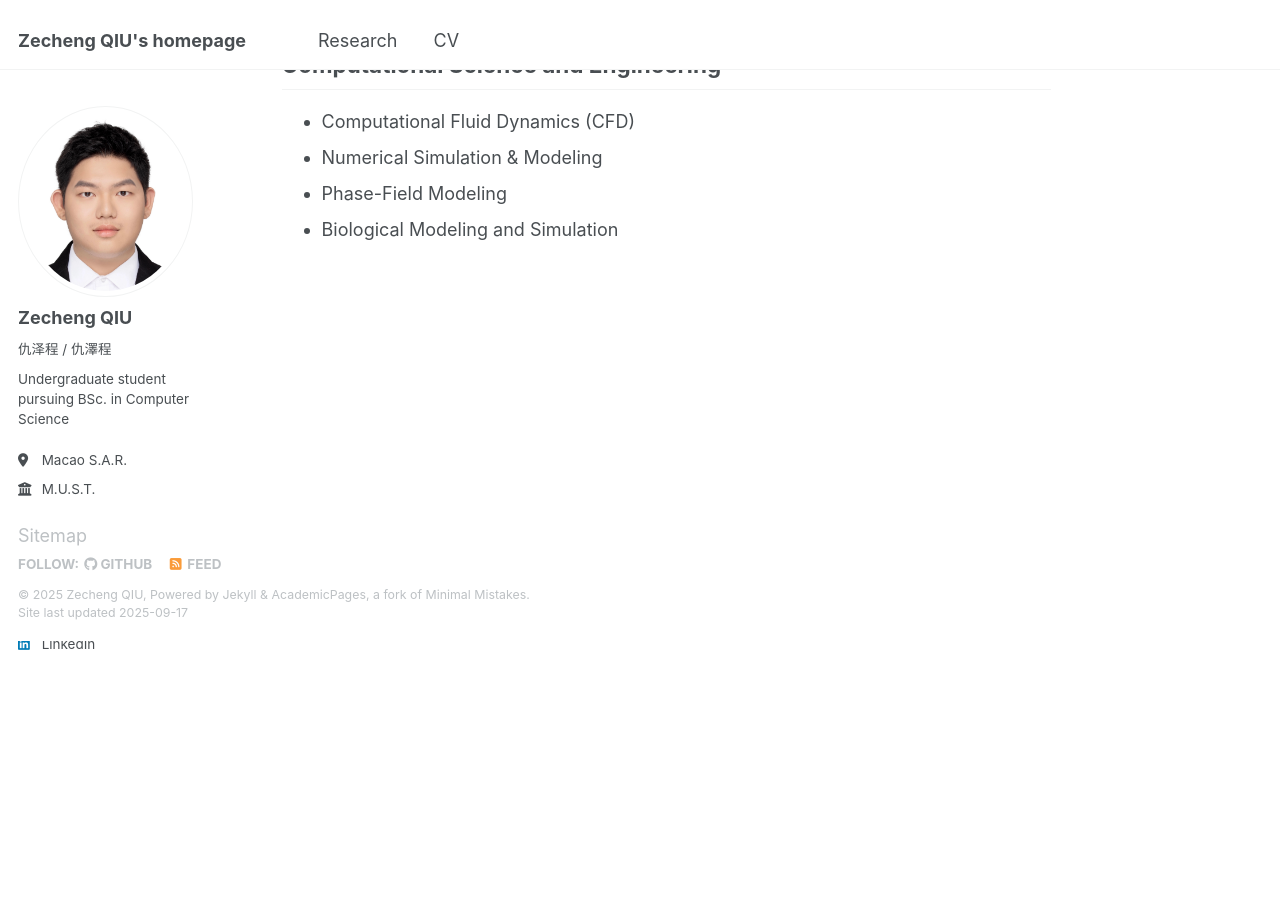
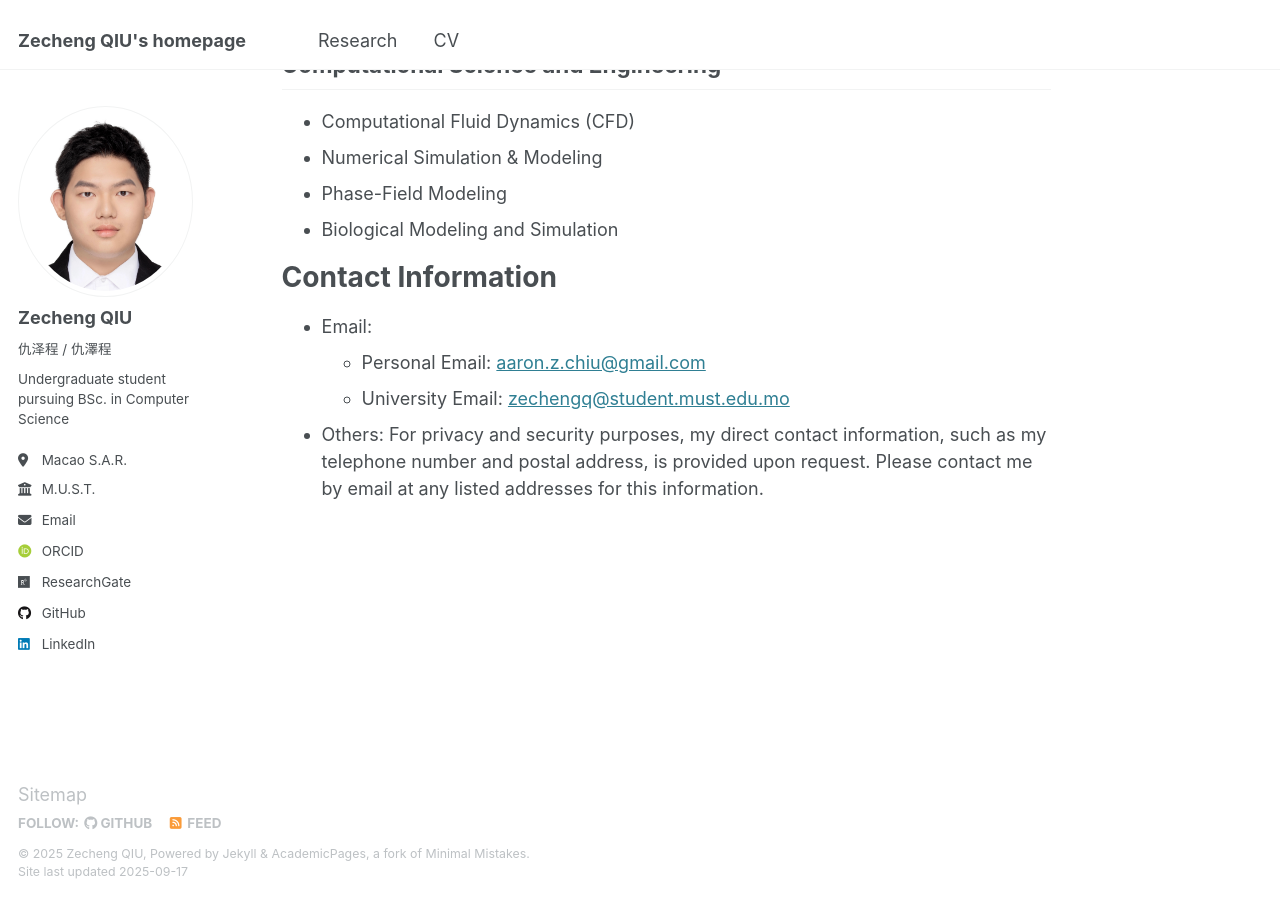
Before and after one commit to aaron-z-chiu/aaron-z-chiu.github.io, a Jekyll site: the page built from _pages/about.md, in a window 1280 px wide and 900 px high, scrolled down 518 px. Built offline with Jekyll 4.4.1, drawn with Linux system fonts in a browser that asks for light colours; some web fonts are replaced; before the commit the page ends 1159 px from its top, so only the background shows below that.

Commit message:
contact info

```diff
--- a/_pages/about.md
+++ b/_pages/about.md
@@ -27,3 +27,11 @@ Computational Science and Engineering
 * Numerical Simulation & Modeling
 * Phase-Field Modeling
 * Biological Modeling and Simulation
+
+Contact Information
+======
+
+* Email:
+  * Personal Email: [aaron.z.chiu@gmail.com](aaron.z.chiu@gmail.com)
+  * University Email: [zechengq@student.must.edu.mo](zechengq@student.must.edu.mo)
+* Others: For privacy and security purposes, my direct contact information, such as my telephone number and postal address, is provided upon request. Please contact me by email at any listed addresses for this information.
```
